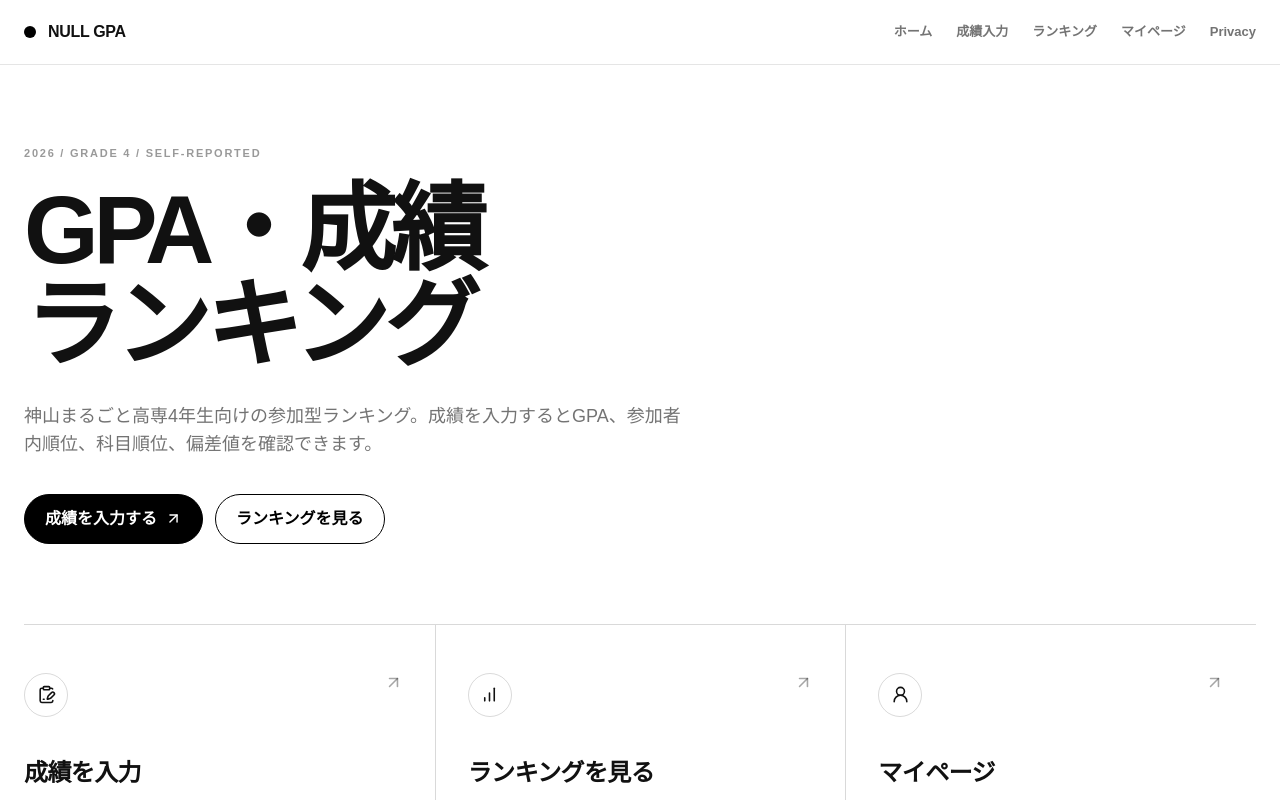
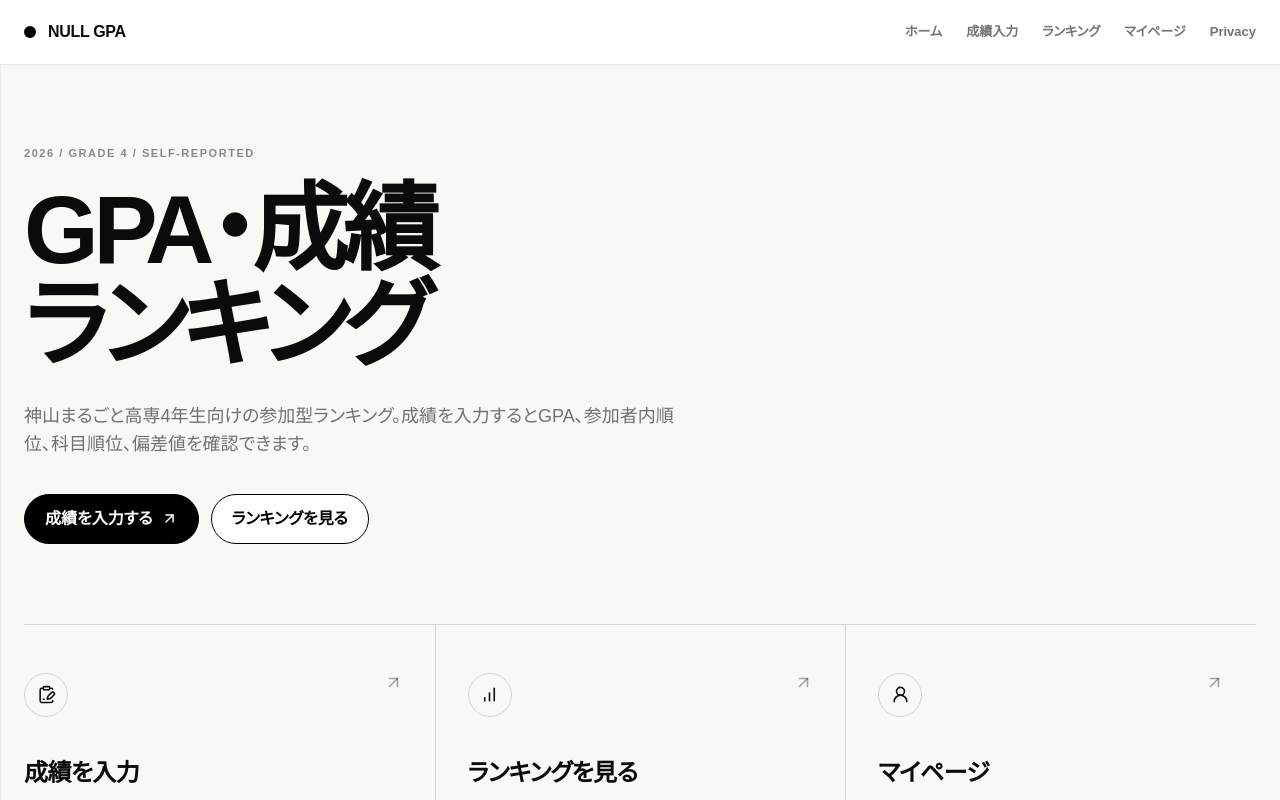
Before and after one commit to haruto-yamanishi/null-gpa, a Next.js app: page / in a window 1280 px wide. Shown: the top 800 px of the page. Built offline with nearby package versions, Linux system fonts and the light colour scheme.

Commit message:
style: add Kamiyama-like grid and typography

```diff
--- a/app/globals.css
+++ b/app/globals.css
@@ -4,11 +4,12 @@
 
 :root {
   color-scheme: light;
-  --paper: #ffffff;
-  --ink: #111111;
-  --muted: #6f6f6f;
-  --line: #dddddd;
-  --soft: #f5f5f3;
+  --paper: #f8f8f5;
+  --ink: #0b0b0b;
+  --muted: #666666;
+  --line: rgba(0, 0, 0, 0.055);
+  --border: rgba(0, 0, 0, 0.14);
+  --panel: rgba(255, 255, 255, 0.88);
 }
 
 * {
@@ -26,8 +27,24 @@ html {
 
 body {
   margin: 0;
-  background: var(--paper);
+  background-color: var(--paper);
+  background-image:
+    linear-gradient(var(--line) 1px, transparent 1px),
+    linear-gradient(90deg, var(--line) 1px, transparent 1px);
+  background-size: 42px 42px;
+  background-attachment: fixed;
   color: var(--ink);
+  font-family:
+    "Hiragino Kaku Gothic ProN",
+    "Hiragino Sans",
+    "Yu Gothic",
+    YuGothic,
+    "Noto Sans JP",
+    Arial,
+    sans-serif;
+  font-feature-settings: "palt" 1;
+  -webkit-font-smoothing: antialiased;
+  text-rendering: optimizeLegibility;
 }
 
 button,
@@ -43,15 +60,15 @@ select {
 
 @layer components {
   .k-card {
-    @apply rounded-[24px] border border-black/15 bg-white;
+    @apply rounded-[22px] border border-black/15 bg-white/90 backdrop-blur-[2px];
   }
 
   .k-label {
-    @apply text-[11px] font-bold uppercase tracking-[0.16em] text-black/40;
+    @apply text-[11px] font-bold uppercase tracking-[0.14em] text-black/45;
   }
 
   .k-input {
-    @apply w-full rounded-xl border border-black/20 bg-white px-4 py-3 text-black outline-none transition focus:border-black;
+    @apply w-full rounded-xl border border-black/20 bg-white/95 px-4 py-3 text-black outline-none transition focus:border-black;
   }
 
   .k-button {
@@ -59,6 +76,18 @@ select {
   }
 
   .k-button-secondary {
-    @apply inline-flex min-h-12 items-center justify-center rounded-full border border-black bg-white px-5 py-3 font-bold text-black transition hover:bg-black hover:text-white;
+    @apply inline-flex min-h-12 items-center justify-center rounded-full border border-black bg-white/90 px-5 py-3 font-bold text-black transition hover:bg-black hover:text-white;
+  }
+
+  .k-display {
+    @apply font-black leading-[0.92] tracking-[-0.065em];
+  }
+
+  .k-section-tag {
+    @apply inline-flex items-center gap-4;
+  }
+
+  .k-section-tag-mark {
+    @apply inline-flex bg-black px-2.5 py-2 text-xl font-black leading-none text-white;
   }
 }
```
